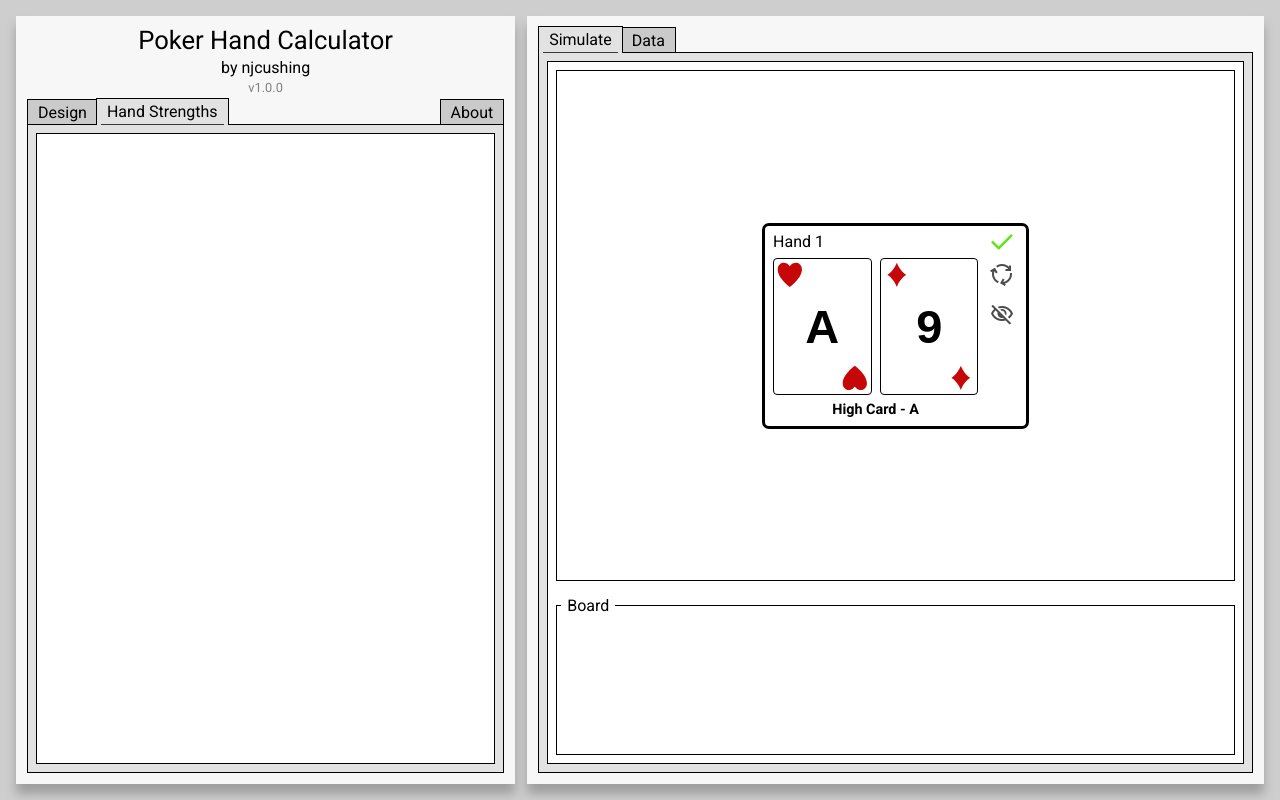
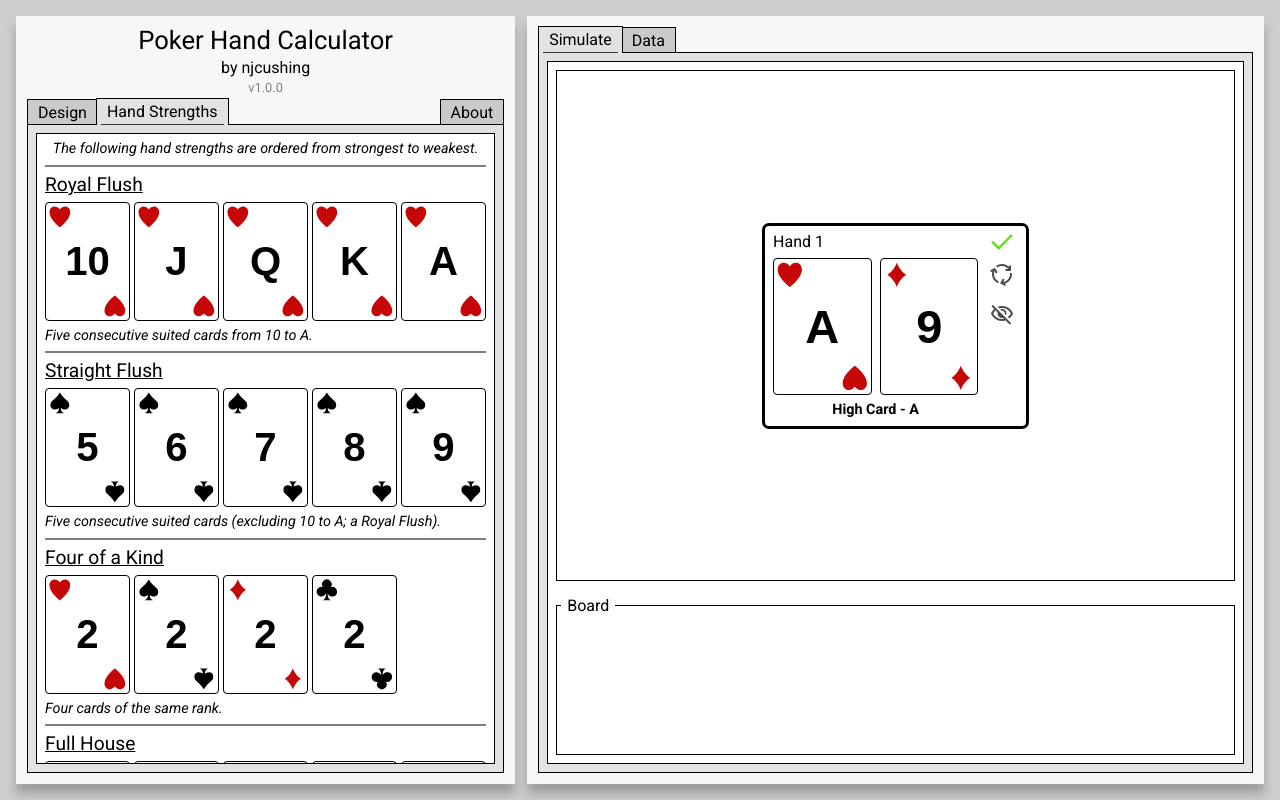
Before and after one commit to njcushing/poker-hand-calculator, a React (Vite) app: page / in a window 1280 px wide. Both pictures are taken after a click on the button "Hand Strengths". Built offline with nearby package versions, Linux system fonts and the light colour scheme.

Commit message:
Write functionality and styles for HandStrengths tab component

```diff
--- a/src/features/HandStrengths/index.module.css
+++ b/src/features/HandStrengths/index.module.css
@@ -15,3 +15,49 @@
     height: 100%;
     padding: 8px;
 }
+
+.hand-strengths-title {
+    color: black;
+    font-size: 0.9rem;
+    font-style: italic;
+    text-align: center;
+}
+
+.hand-strength-container {
+    display: flex;
+    flex-direction: column;
+    gap: 8px;
+}
+
+.separator {
+    background-color: rgba(0, 0, 0, 0.5);
+
+    width: 100%;
+    min-height: 2px;
+}
+
+.hand-strength-name {
+    color: black;
+    font-size: 1.2rem;
+    text-decoration: underline;
+}
+
+.hand-strength-cards {
+    display: grid;
+    grid-template-columns: repeat(5, 1fr);
+    gap: 4px;
+
+    width: 100%;
+}
+
+.hand-strength-description {
+    color: black;
+    font-size: 0.9rem;
+    font-style: italic;
+}
+
+.hand-strength-additional-information {
+    color: black;
+    font-size: 0.8rem;
+    font-style: italic;
+}
--- a/src/features/HandStrengths/index.tsx
+++ b/src/features/HandStrengths/index.tsx
@@ -1,5 +1,149 @@
+import { Card } from "@/features/Simulate/components/Card";
+import {
+    Card as TCard,
+    handStrengthRankOrder,
+    createDeck,
+    pickCard,
+} from "../Deck/utils/deckFuncs";
 import styles from "./index.module.css";
 
+type THandStrength = {
+    name: (typeof handStrengthRankOrder)[number];
+    cards: TCard[];
+    description: string;
+    additionalInformation?: string;
+};
+
+const deck = createDeck();
+
+const handStrengths: THandStrength[] = [
+    {
+        name: "Royal Flush",
+        cards: [
+            pickCard(deck, 10)!.card,
+            pickCard(deck, 11)!.card,
+            pickCard(deck, 12)!.card,
+            pickCard(deck, 13)!.card,
+            pickCard(deck, 1)!.card,
+        ],
+        description: "Five consecutive suited cards from 10 to A.",
+    },
+    {
+        name: "Straight Flush",
+        cards: [
+            pickCard(deck, 18)!.card,
+            pickCard(deck, 19)!.card,
+            pickCard(deck, 20)!.card,
+            pickCard(deck, 21)!.card,
+            pickCard(deck, 22)!.card,
+        ],
+        description: "Five consecutive suited cards (excluding 10 to A; a Royal Flush).",
+    },
+    {
+        name: "Four of a Kind",
+        cards: [
+            pickCard(deck, 2)!.card,
+            pickCard(deck, 15)!.card,
+            pickCard(deck, 28)!.card,
+            pickCard(deck, 41)!.card,
+        ],
+        description: "Four cards of the same rank.",
+    },
+    {
+        name: "Full House",
+        cards: [
+            pickCard(deck, 3)!.card,
+            pickCard(deck, 16)!.card,
+            pickCard(deck, 29)!.card,
+            pickCard(deck, 4)!.card,
+            pickCard(deck, 17)!.card,
+        ],
+        description: "Three cards of the same rank, and two cards of a different rank.*",
+        additionalInformation: `* In cases where the player has two sets of three of a kind, the
+        three cards of the same rank will be comprised from the set with the higher value, and the
+        two cards of the same rank will be comprised from the set with the lower value.`,
+    },
+    {
+        name: "Flush",
+        cards: [
+            pickCard(deck, 43)!.card,
+            pickCard(deck, 44)!.card,
+            pickCard(deck, 47)!.card,
+            pickCard(deck, 49)!.card,
+            pickCard(deck, 51)!.card,
+        ],
+        description: "Five cards of the same suit. Higher value cards are better.",
+    },
+    {
+        name: "Straight",
+        cards: [
+            pickCard(deck, 16)!.card,
+            pickCard(deck, 4)!.card,
+            pickCard(deck, 44)!.card,
+            pickCard(deck, 32)!.card,
+            pickCard(deck, 7)!.card,
+        ],
+        description: "Five consecutive cards that are not all of the same suit.",
+    },
+    {
+        name: "Three of a Kind",
+        cards: [pickCard(deck, 9)!.card, pickCard(deck, 22)!.card, pickCard(deck, 48)!.card],
+        description: "Three cards of the same rank.",
+    },
+    {
+        name: "Two Pair",
+        cards: [
+            pickCard(deck, 51)!.card,
+            pickCard(deck, 25)!.card,
+            pickCard(deck, 35)!.card,
+            pickCard(deck, 22)!.card,
+        ],
+        description: "Two cards of the same rank, and two cards of a different rank.",
+    },
+    {
+        name: "One Pair",
+        cards: [pickCard(deck, 27)!.card, pickCard(deck, 1)!.card],
+        description: "Two cards of the same rank.",
+    },
+    {
+        name: "High Card",
+        cards: [pickCard(deck, 39)!.card],
+        description: "The card with the highest value.",
+    },
+];
+
 export function HandStrengths() {
-    return <div className={styles["hand-strengths"]}></div>;
+    return (
+        <ul className={styles["hand-strengths"]}>
+            <p className={styles["hand-strengths-title"]}>
+                The following hand strengths are ordered from strongest to weakest.
+            </p>
+            {handStrengths.map((handStrength) => {
+                const { name, cards, description, additionalInformation } = handStrength;
+                return (
+                    <li className={styles["hand-strength-container"]} key={name}>
+                        <div className={styles["separator"]}></div>
+                        <p className={styles["hand-strength-name"]}>{name}</p>
+                        <ul className={styles["hand-strength-cards"]}>
+                            {cards.map((card) => {
+                                return (
+                                    <Card
+                                        info={card}
+                                        displayOnly
+                                        key={`card-${card.rank}-${card.suit}`}
+                                    />
+                                );
+                            })}
+                        </ul>
+                        <p className={styles["hand-strength-description"]}>{description}</p>
+                        {additionalInformation && (
+                            <p className={styles["hand-strength-additional-information"]}>
+                                {additionalInformation}
+                            </p>
+                        )}
+                    </li>
+                );
+            })}
+        </ul>
+    );
 }
```
